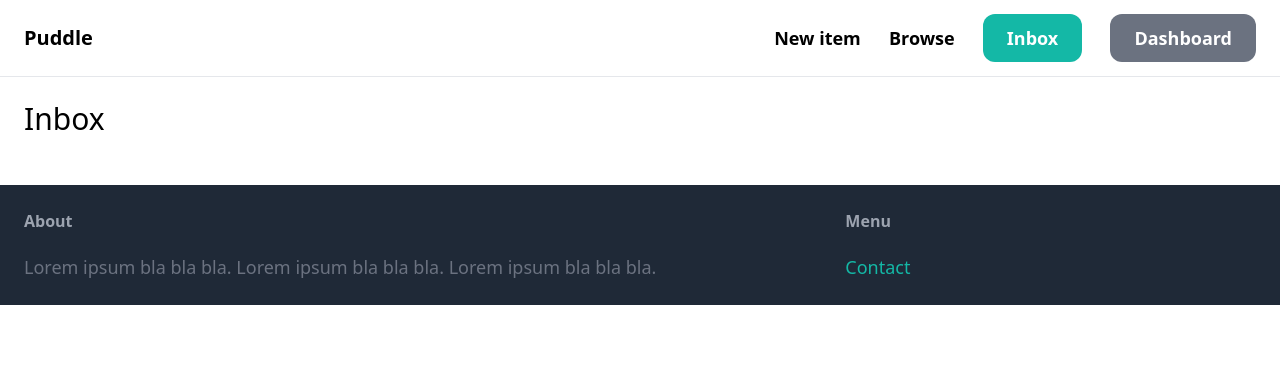
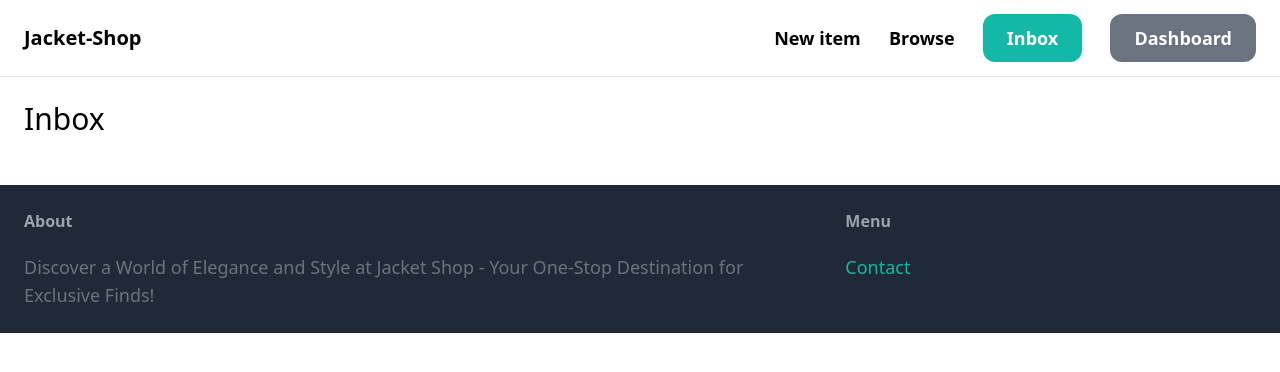
Before and after one commit to readytow0rk/pp4-Noname-main, a Django app: page /inbox/ in a window 1280 px wide. Shown: the top 372 px of the page. Run offline with Django 4.2, Linux system fonts and the light colour scheme; the visitor is signed in with stand-in values (Sample User, id 1); data that the repository does not hold is empty; some libraries are stand-ins or nearby versions.

Commit message:
fixed design

```diff
--- a/core/templates/core/base.html
+++ b/core/templates/core/base.html
@@ -7,12 +7,12 @@
 
         <script src="https://cdn.tailwindcss.com"></script>
 
-        <title>{% block title %}{% endblock %} | Puddle</title>
+        <title>{% block title %}{% endblock %} | Jacket-Shop</title>
     </head>
 
     <body>
         <nav class="py-6 px-6 flex justify-between items-center border-b border-gray-200">
-            <a href="/" class="text-xl font-semibold">Puddle</a>
+            <a href="/" class="text-xl font-semibold">Jacket-Shop</a>
 
             <div class="space-x-6">
                 <a href="{% url 'item:new' %}" class="text-lg font-semibold hover:text-gray-500">New item</a>
@@ -37,7 +37,7 @@
             <div class="w-2/3 pr-10">
                 <h3 class="mb-5 font-semibold text-gray-400">About</h3>
 
-                <p class="text-lg text-gray-500">Lorem ipsum bla bla bla. Lorem ipsum bla bla bla. Lorem ipsum bla bla bla.</p>
+                <p class="text-lg text-gray-500">Discover a World of Elegance and Style at Jacket Shop - Your One-Stop Destination for Exclusive Finds!</p>
             </div>
 
             <div class="w-1/3">
```
